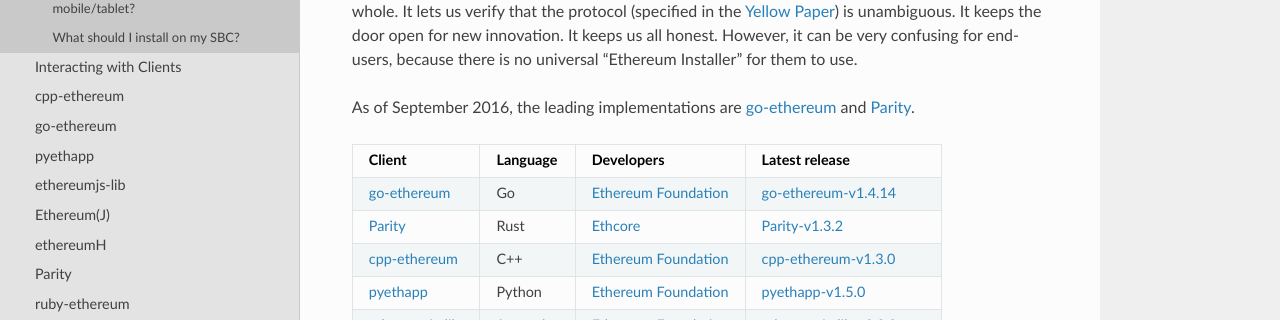
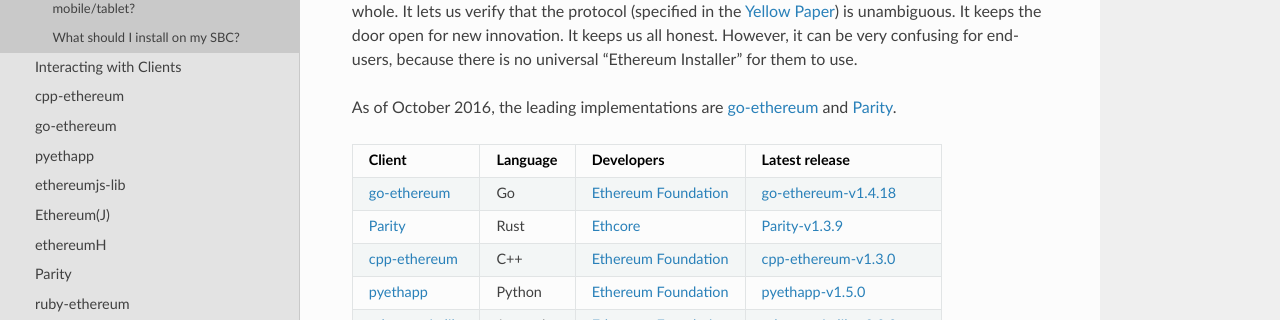
Before and after one commit to ethereum/homestead-guide, a Sphinx documentation site: the page built from source/ethereum-clients/choosing-a-client.rst, in a window 1280 px wide and 900 px high. Shown: the part 264-584 px from the top of the window. Built offline with Sphinx 7.4.7 and the Read the Docs theme 2.0.0, drawn with Linux system fonts in a browser that asks for light colours.

Commit message:
Fix client release links

```diff
--- a/source/ethereum-clients/choosing-a-client.rst
+++ b/source/ethereum-clients/choosing-a-client.rst
@@ -15,14 +15,14 @@
 all honest.  However, it can be very confusing for end-users, because there
 is no universal "Ethereum Installer" for them to use.
 
-As of September 2016, the leading implementations are :ref:`go-ethereum` and :ref:`Parity`.
+As of October 2016, the leading implementations are :ref:`go-ethereum` and :ref:`Parity`.
 
 +------------------------+------------+------------------------+-------------------------------------+
 | Client                 | Language   | Developers             | Latest release                      |
 +========================+============+========================+=====================================+
-| :ref:`go-ethereum`     | Go         | `Ethereum Foundation`_ | `go-ethereum-v1.4.14`_              |
+| :ref:`go-ethereum`     | Go         | `Ethereum Foundation`_ | `go-ethereum-v1.4.18`_              |
 +------------------------+------------+------------------------+-------------------------------------+
-| :ref:`Parity`          | Rust       | `Ethcore`_             | `Parity-v1.3.2`_                    |
+| :ref:`Parity`          | Rust       | `Ethcore`_             | `Parity-v1.3.9`_                    |
 +------------------------+------------+------------------------+-------------------------------------+
 | :ref:`cpp-ethereum`    | C++        | `Ethereum Foundation`_ | `cpp-ethereum-v1.3.0`_              |
 +------------------------+------------+------------------------+-------------------------------------+
@@ -43,11 +43,11 @@
 .. _Ethcore: https://ethcore.io/
 .. _Jan Xie: https://github.com/janx/
 
-.. _go-ethereum-v1.4.14: https://github.com/ethereum/go-ethereum/releases/tag/v1.4.14
+.. _go-ethereum-v1.4.18: https://github.com/ethereum/go-ethereum/releases/tag/v1.4.18
 .. _cpp-ethereum-v1.3.0: https://github.com/bobsummerwill/cpp-ethereum/releases/tag/v1.3.0
 .. _ethereumjs-lib-v3.0.0: https://github.com/ethereumjs/ethereumjs-lib/releases/tag/v3.0.0
 .. _ethereumJ-v1.3.1: https://github.com/ethereum/ethereumj/releases/tag/1.3.1
-.. _Parity-v1.3.2: https://github.com/ethcore/parity/releases/tag/v1.3.2
+.. _Parity-v1.3.9: https://github.com/ethcore/parity/releases/tag/v1.3.9
 .. _pyethapp-v1.5.0: https://github.com/ethereum/pyethapp/releases/tag/v1.5.0
 .. _ruby-ethereum-v0.9.6: https://rubygems.org/gems/ruby-ethereum/versions/0.9.6
 
```
